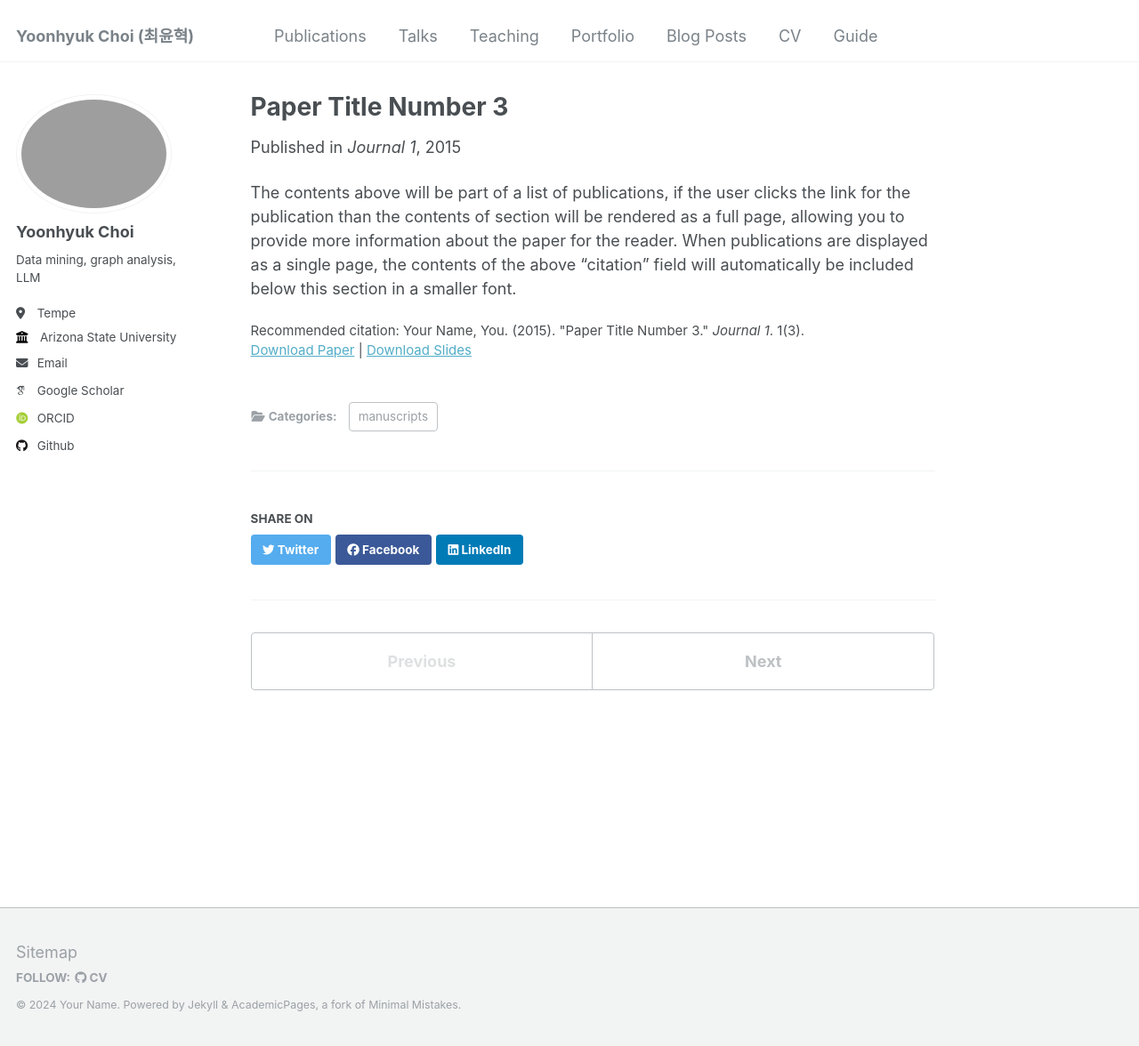
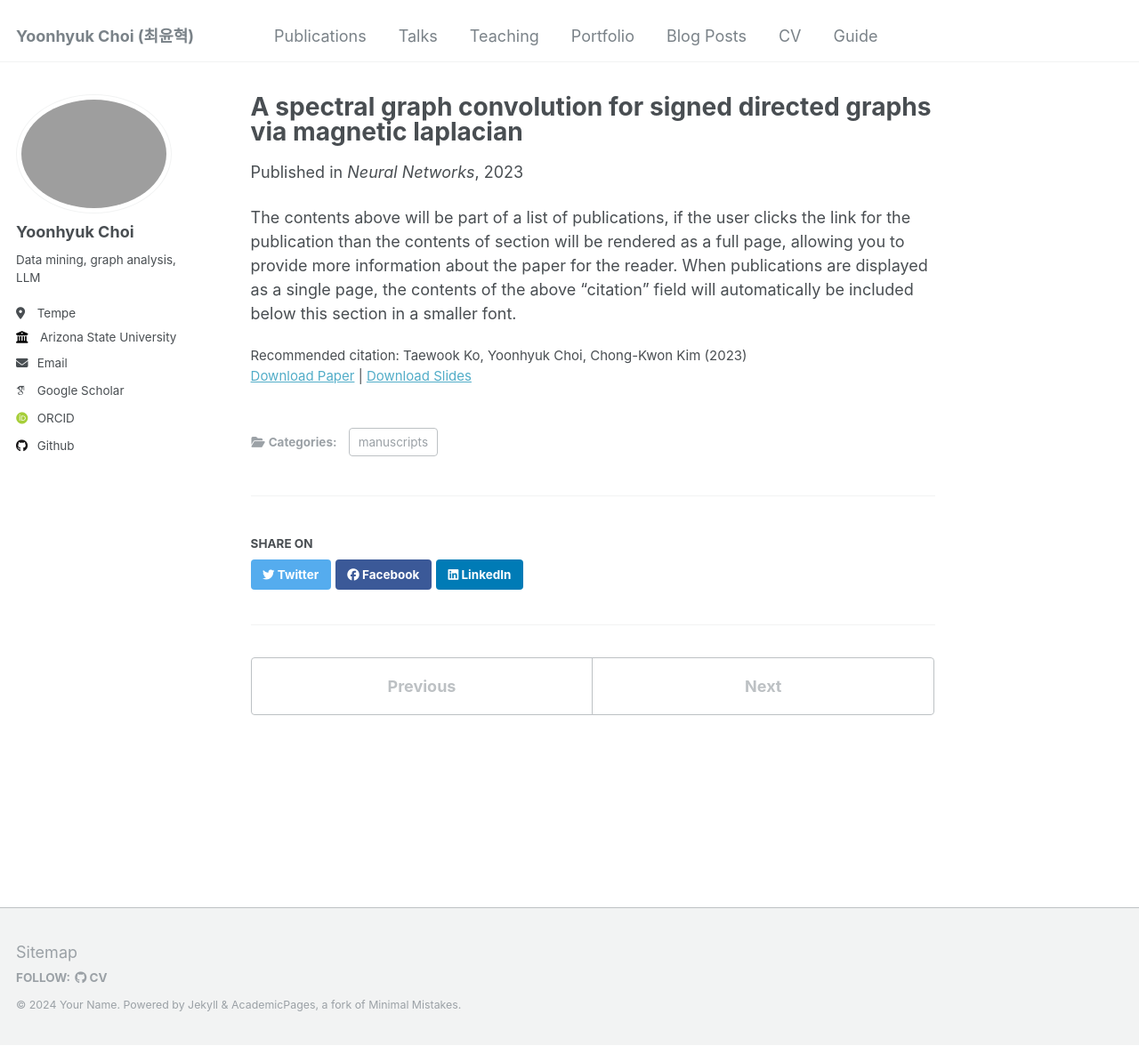
Before and after one commit to ChoiYoonHyuk/ChoiYoonHyuk.github.io, a Jekyll site: the page built from _publications/2015-10-01-paper-title-number-3.md, in a window 1280 px wide and 1176 px high. Shown: the whole window at 89% size. Built offline with Jekyll 4.4.1, drawn with Linux system fonts in a browser that asks for light colours; some web fonts are replaced.

Commit message:
Update 2015-10-01-paper-title-number-3.md

```diff
--- a/_publications/2015-10-01-paper-title-number-3.md
+++ b/_publications/2015-10-01-paper-title-number-3.md
@@ -1,14 +1,14 @@
 ---
-title: "Paper Title Number 3"
+title: "A spectral graph convolution for signed directed graphs via magnetic laplacian"
 collection: publications
 category: manuscripts
 permalink: /publication/2015-10-01-paper-title-number-3
 excerpt: 'This paper is about the number 3. The number 4 is left for future work.'
-date: 2015-10-01
-venue: 'Journal 1'
+date: 2023-07-01
+venue: 'Neural Networks'
 slidesurl: 'http://academicpages.github.io/files/slides3.pdf'
 paperurl: 'http://academicpages.github.io/files/paper3.pdf'
-citation: 'Your Name, You. (2015). &quot;Paper Title Number 3.&quot; <i>Journal 1</i>. 1(3).'
+citation: 'Taewook Ko, Yoonhyuk Choi, Chong-Kwon Kim (2023)'
 ---
 
 The contents above will be part of a list of publications, if the user clicks the link for the publication than the contents of section will be rendered as a full page, allowing you to provide more information about the paper for the reader. When publications are displayed as a single page, the contents of the above "citation" field will automatically be included below this section in a smaller font.
```
